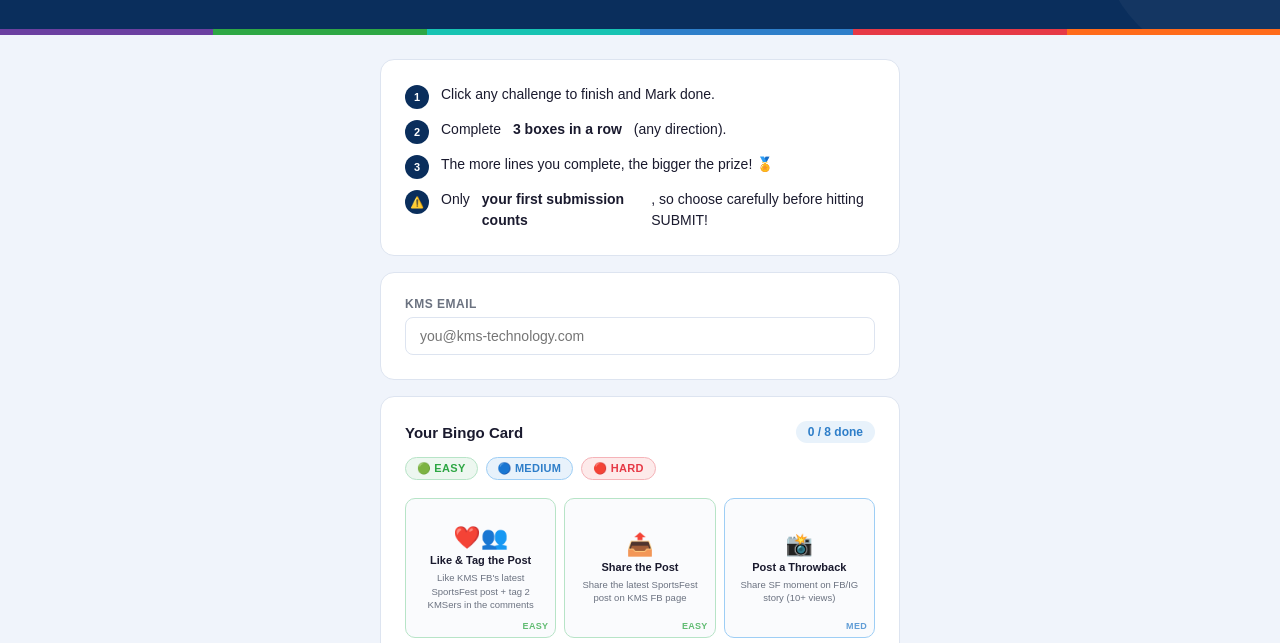
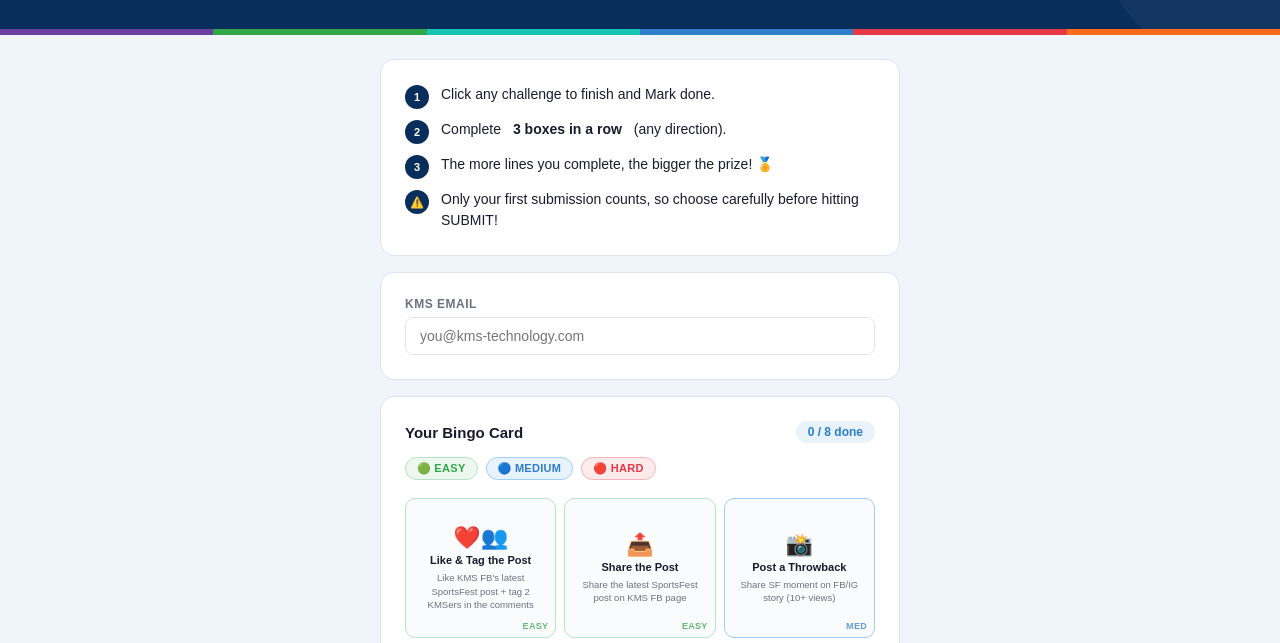
Before and after one commit to thaotxpham/kms-sportsfest-bingo, a plain HTML site: page index.html in a window 1280 px wide. Shown: the part 143-786 px from the top of the page. Drawn offline with Linux system fonts and the light colour scheme.

Commit message:
Update index.html

```diff
--- a/index.html
+++ b/index.html
@@ -185,7 +185,7 @@
         <li><span class="step-num">1</span>Click any challenge to finish and Mark done.</li>
         <li><span class="step-num">2</span>Complete <strong>3 boxes in a row</strong> (any direction).</li>
         <li><span class="step-num">3</span>The more lines you complete, the bigger the prize! 🏅</li>
-        <li><span class="step-num">⚠️</span> Only <strong>your first submission counts</strong>, so choose carefully before hitting SUBMIT!</li>
+        <li><span class="step-num">⚠️</span> Only your first submission counts, so choose carefully before hitting SUBMIT!</li>
       </ol>
     </div>
   </div>
```
